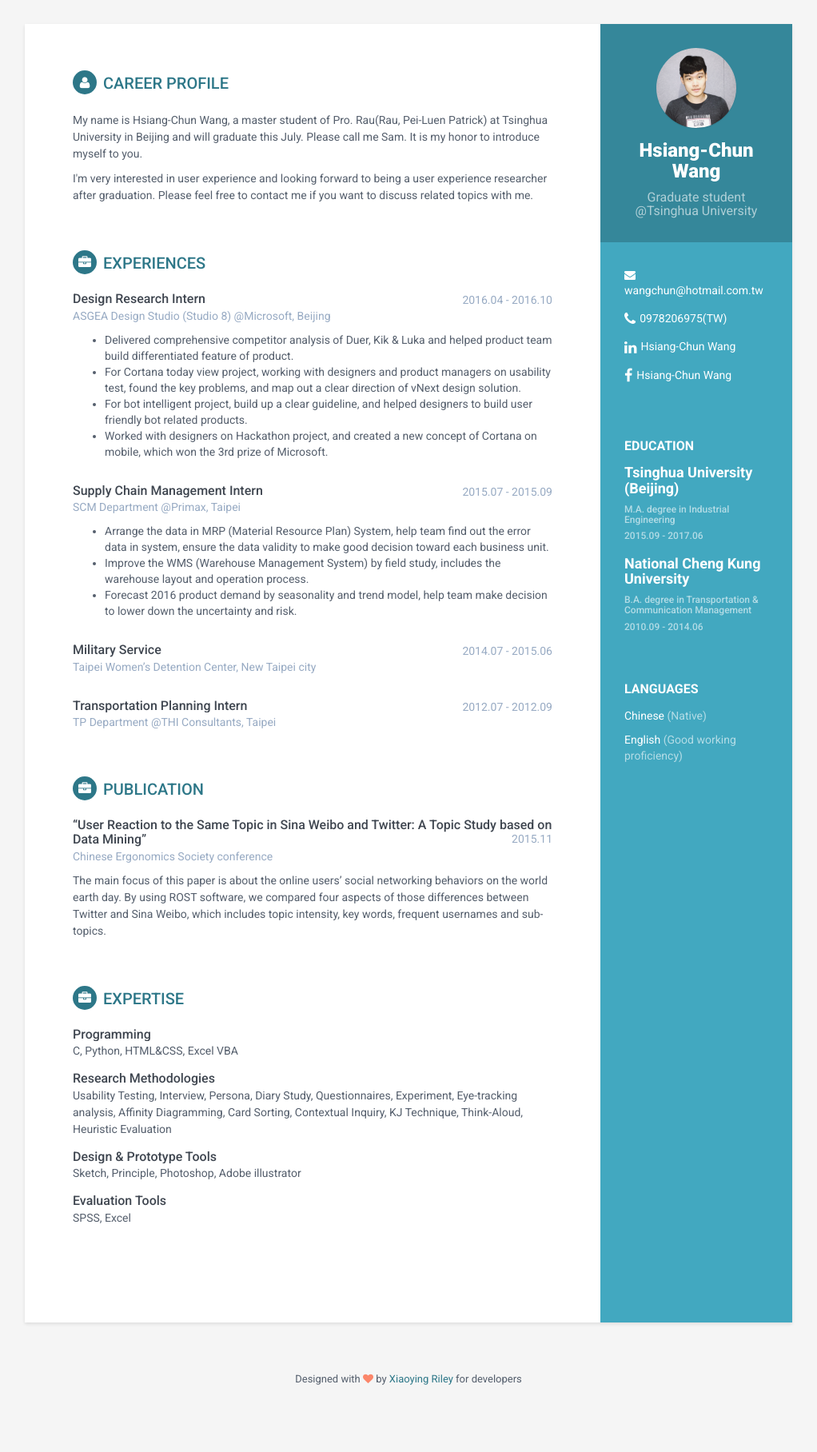
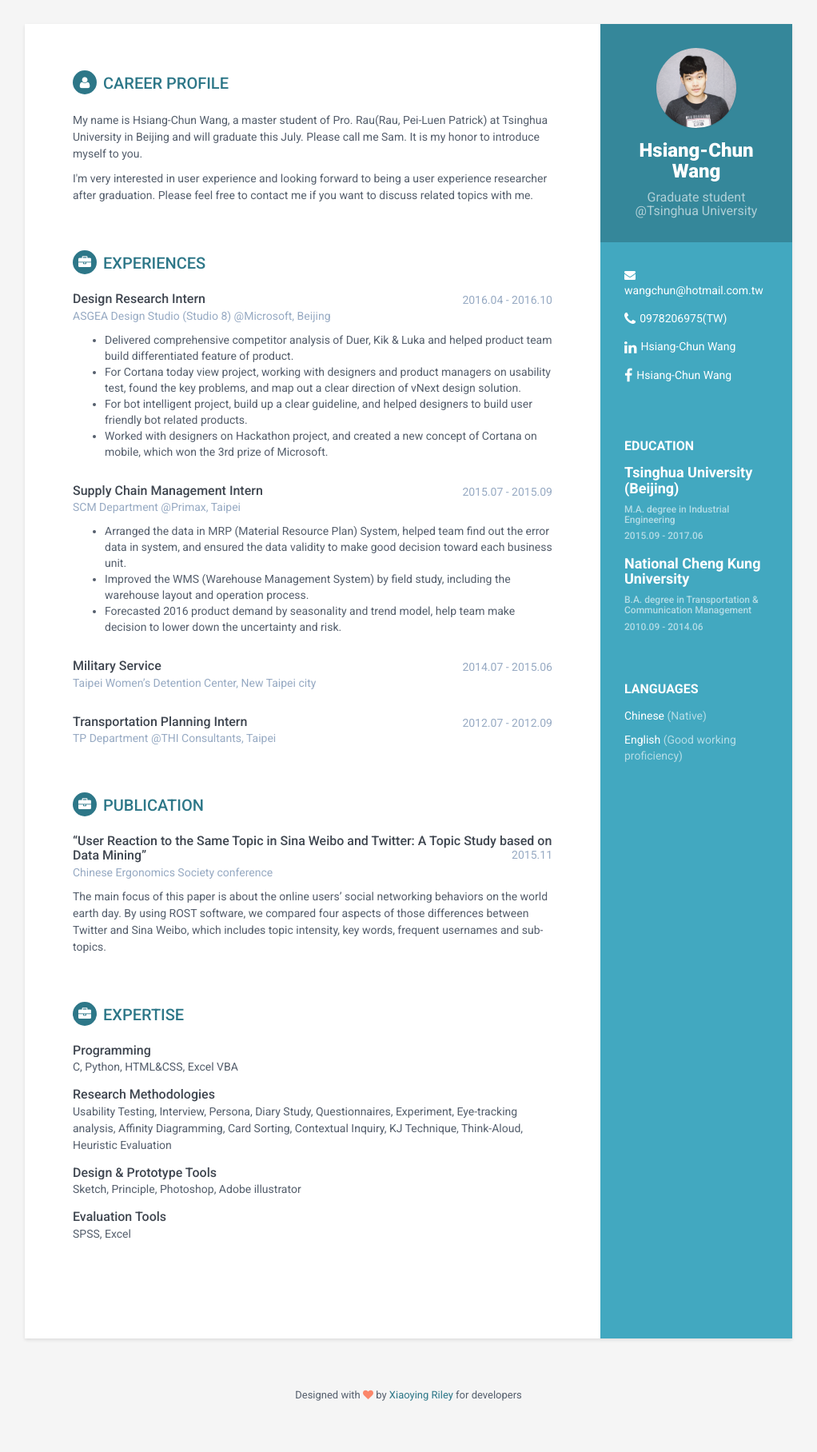
Before and after one commit to hsiangchunwang/hsiangchunwang.github.io, a Jekyll site: the page built from index.html, in a window 1280 px wide. Shown: the whole page at 80% size, without its empty margins (129-1151 px from the left). Built offline with Jekyll 4.4.1, drawn with Linux system fonts in a browser that asks for light colours.

Commit message:
Update experience.html

```diff
--- a/_includes/experience.html
+++ b/_includes/experience.html
@@ -29,9 +29,9 @@
                     </div><!--//meta-->
                     <div class="details">
                            <ul type="disc">
-                              <li>Arrange the data in MRP (Material Resource Plan) System, help team find out the error data in system, ensure the data validity to make good decision toward each business unit.</li>
-                              <li>Improve the WMS (Warehouse Management System) by field study, includes the warehouse layout and operation process.</li>
-                              <li>Forecast 2016 product demand by seasonality and trend model, help team make decision to lower down the uncertainty and risk.</li>
+                              <li>Arranged the data in MRP (Material Resource Plan) System, helped team find out the error data in system, and ensured the data validity to make good decision toward each business unit.</li>
+                              <li>Improved the WMS (Warehouse Management System) by field study, including the warehouse layout and operation process.</li>
+                              <li>Forecasted 2016 product demand by seasonality and trend model, help team make decision to lower down the uncertainty and risk.</li>
                            </ul>
                     </div><!--//details-->
                 </div><!--//item-->
```
